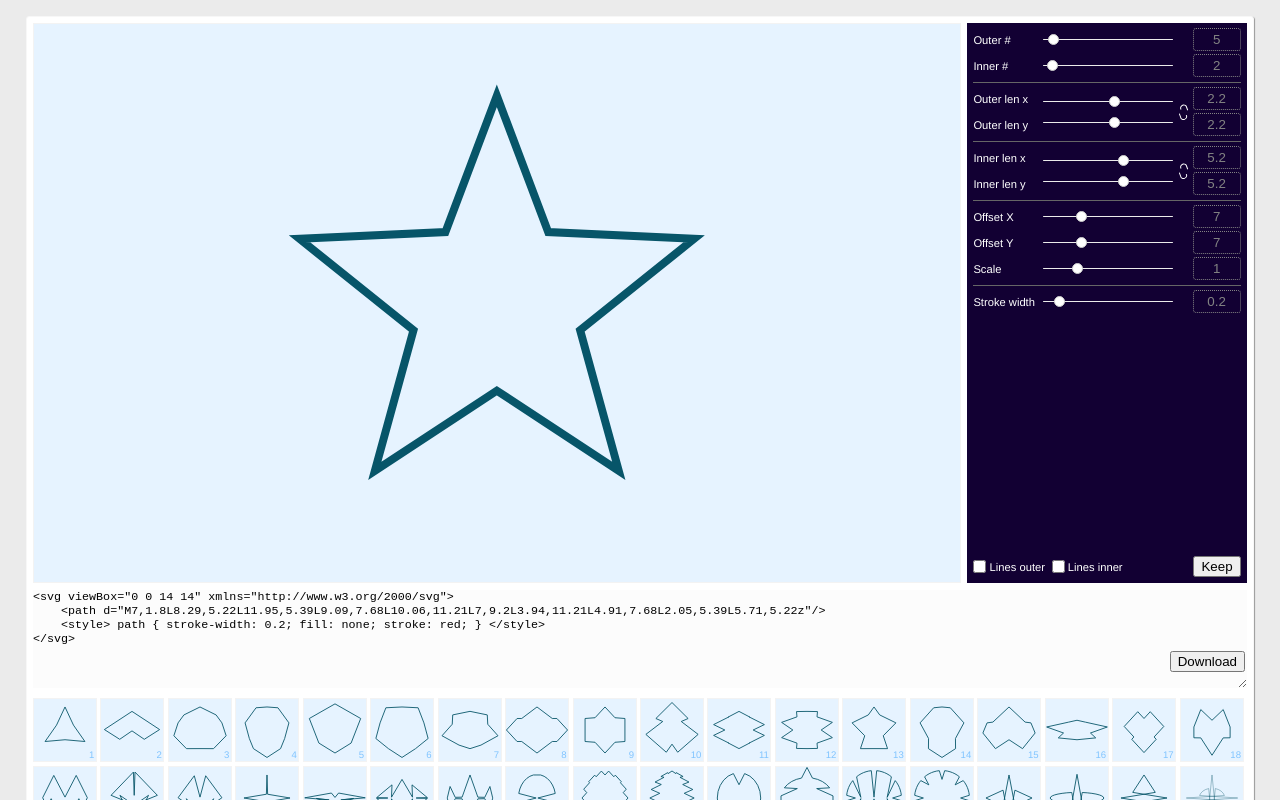
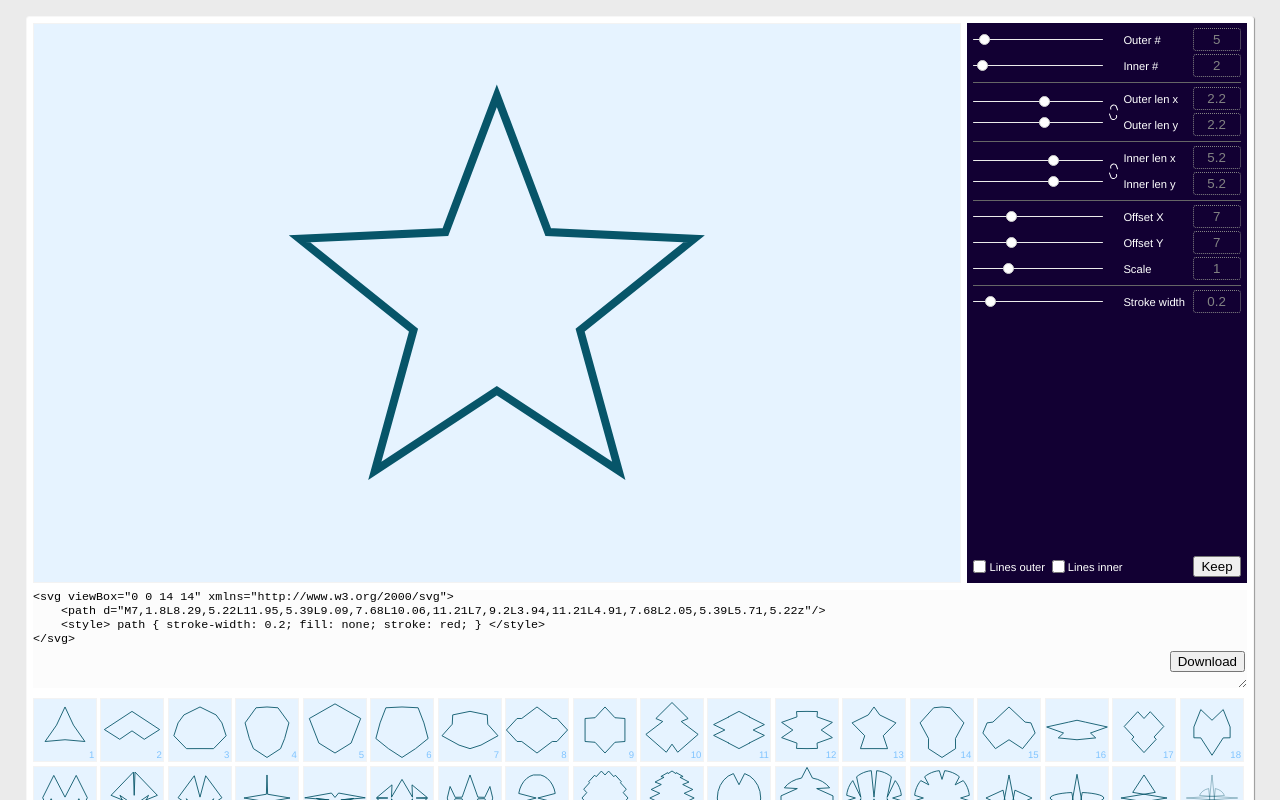
Before and after one commit to maxzz/ngon-gen, a Vue app: page / in a window 1280 px wide. Shown: the top 800 px of the page. Built offline with nearby package versions, Linux system fonts and the light colour scheme.

Commit message:
Labels in the middle

```diff
--- a/src/App.vue
+++ b/src/App.vue
@@ -265,7 +265,7 @@ $inputSpacing: 6px;
     }
 
     display: grid;
-    grid-template-columns: 1fr 130px 16px 48px;
+    grid-template-columns: 130px 16px 1fr 48px;
     align-items: center;
     gap: 2px;
 
@@ -281,7 +281,7 @@ $inputSpacing: 6px;
     grid-template-rows: 20px;
 
     grid-template-areas:
-        "label-a range-slider lock value-a";
+        "range-slider lock label-a value-a";
 
     .range-label {
         grid-area: label-a;
@@ -297,8 +297,8 @@ $inputSpacing: 6px;
     grid-template-rows: repeat(2, 20px);
     row-gap: $inputSpacing;
     grid-template-areas:
-        "label-a range-slider lock value-a"
-        "label-b range-slider lock value-b";
+        "range-slider lock label-a value-a"
+        "range-slider lock label-b value-b";
 
     & > :first-child {
         grid-area: range-slider;
```
